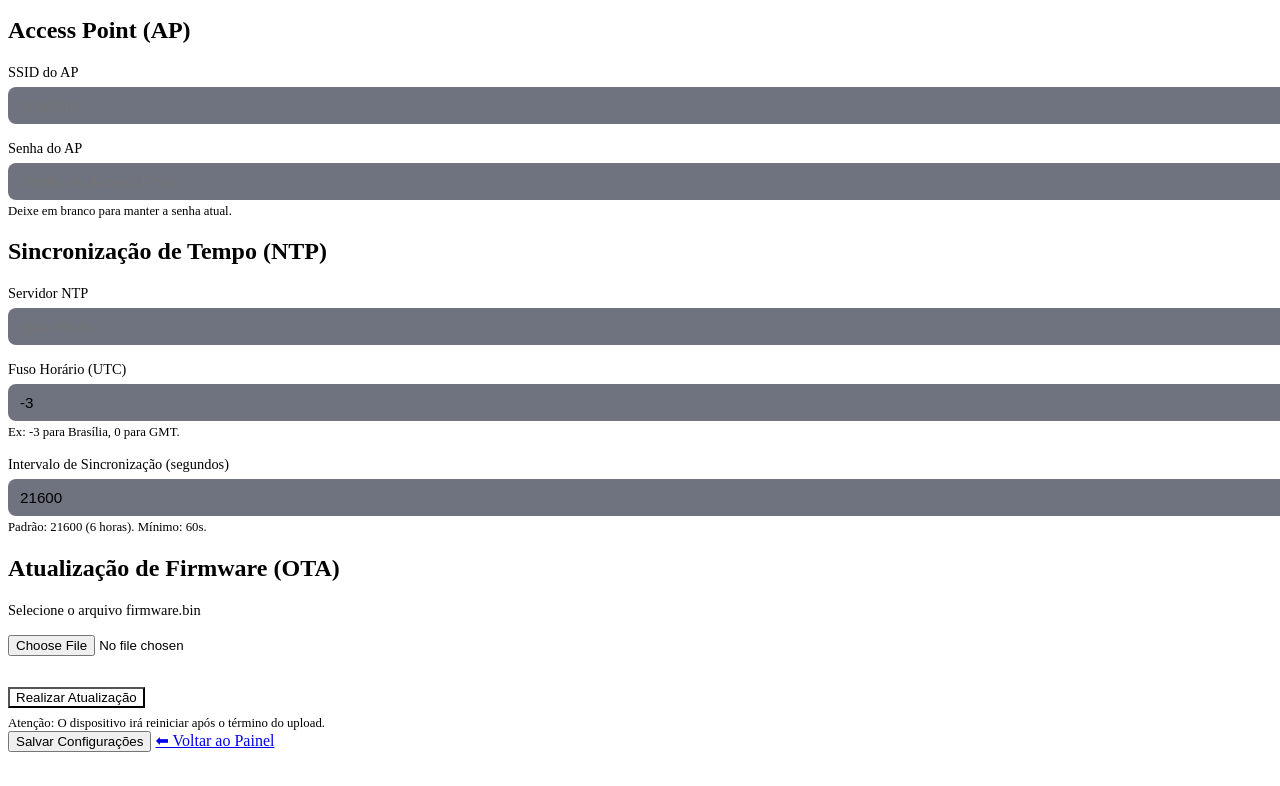
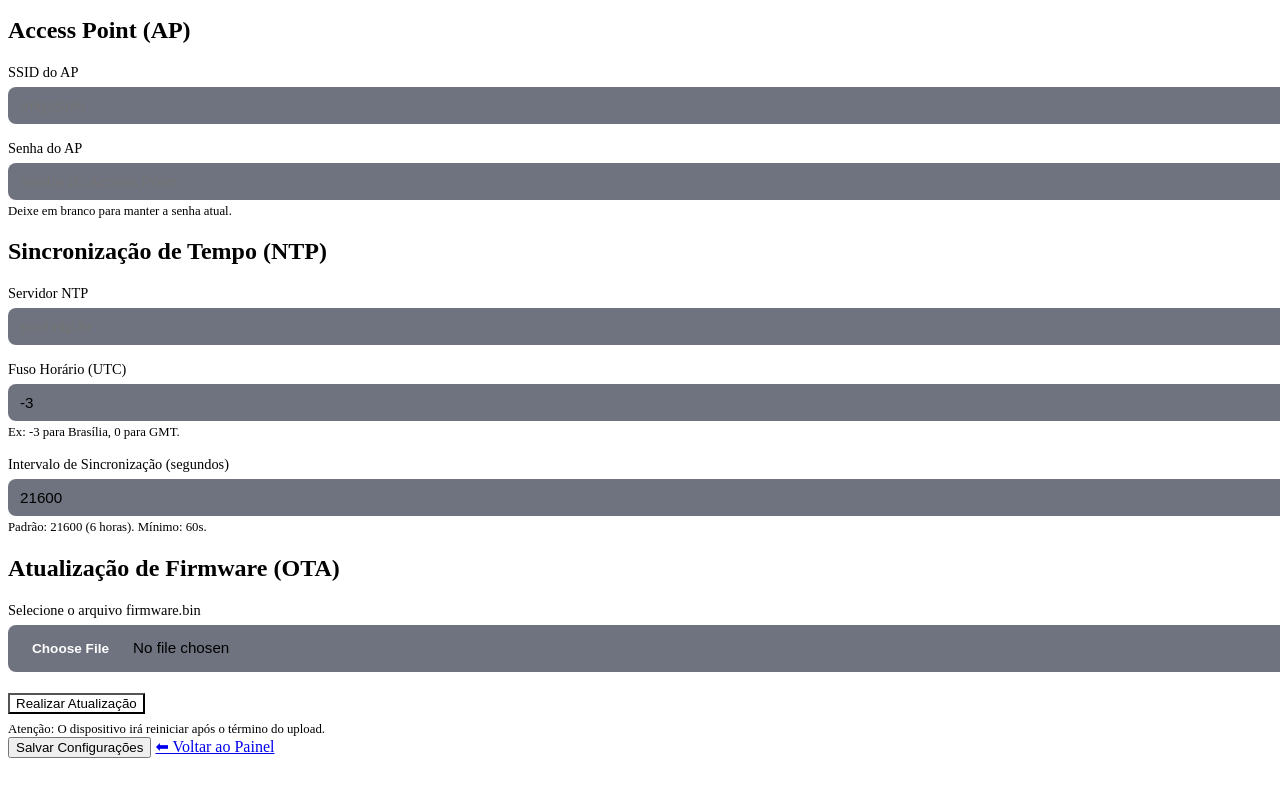
Before and after one commit to profRonaldoIFPI/IrrigaSolo_ESP01s, a plain HTML site: page include/config.html in a window 1280 px wide. Shown: the part 323-1109 px from the top of the page. Drawn offline with Linux system fonts and the light colour scheme; no server answers.

Commit message:
style: remover CSS inline do input file e do botão OTA, movendo para styles em config.html

```diff
--- a/include/config.html
+++ b/include/config.html
@@ -39,6 +39,46 @@
             color: var(--text-secondary);
             font-size: 0.8rem;
             margin-top: 4px;
+        }
+
+        /* Estilização premium do input de arquivo de upload OTA */
+        .file-input {
+            width: 100%;
+            padding: 10px 12px;
+            border-radius: 8px;
+            border: 1px solid var(--border-color);
+            background: rgba(15, 23, 42, 0.6);
+            color: var(--text-primary);
+            font-size: 0.95rem;
+            outline: none;
+            cursor: pointer;
+        }
+
+        .file-input::file-selector-button {
+            background-color: var(--primary);
+            color: #ffffff;
+            border: none;
+            padding: 6px 12px;
+            border-radius: 6px;
+            font-weight: 600;
+            font-size: 0.85rem;
+            cursor: pointer;
+            margin-right: 12px;
+            transition: background-color 0.2s ease;
+        }
+
+        .file-input::file-selector-button:hover {
+            background-color: var(--primary-hover);
+        }
+
+        .btn-danger-ota {
+            background-color: var(--danger) !important;
+            margin-top: 5px;
+        }
+
+        .btn-danger-ota:hover {
+            background-color: var(--danger-hover) !important;
+            box-shadow: var(--glow-red) !important;
         }
     </style>
 </head>
@@ -103,9 +143,9 @@
             <form method="POST" action="/update" enctype="multipart/form-data" id="form_ota">
                 <div class="form-group">
                     <label for="arquivo_ota">Selecione o arquivo firmware.bin</label>
-                    <input type="file" id="arquivo_ota" name="update" accept=".bin" required style="width:100%; padding:10px 0; color:var(--text-primary);">
+                    <input type="file" id="arquivo_ota" name="update" accept=".bin" class="file-input" required>
                 </div>
-                <button type="submit" class="btn-submit" id="btn_update_ota" style="background-color: var(--danger); margin-top: 5px;">
+                <button type="submit" class="btn-submit btn-danger-ota" id="btn_update_ota">
                     Realizar Atualização
                 </button>
             </form>
```
Also changed, not shown: 2 other files.
